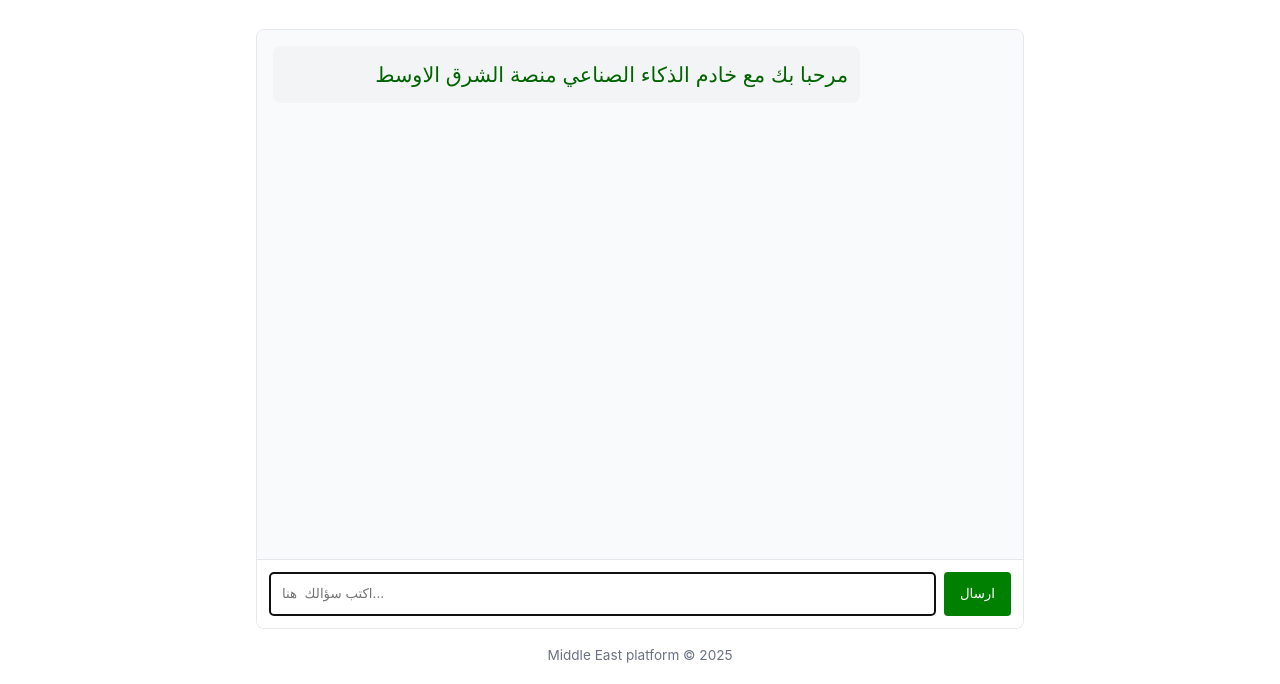
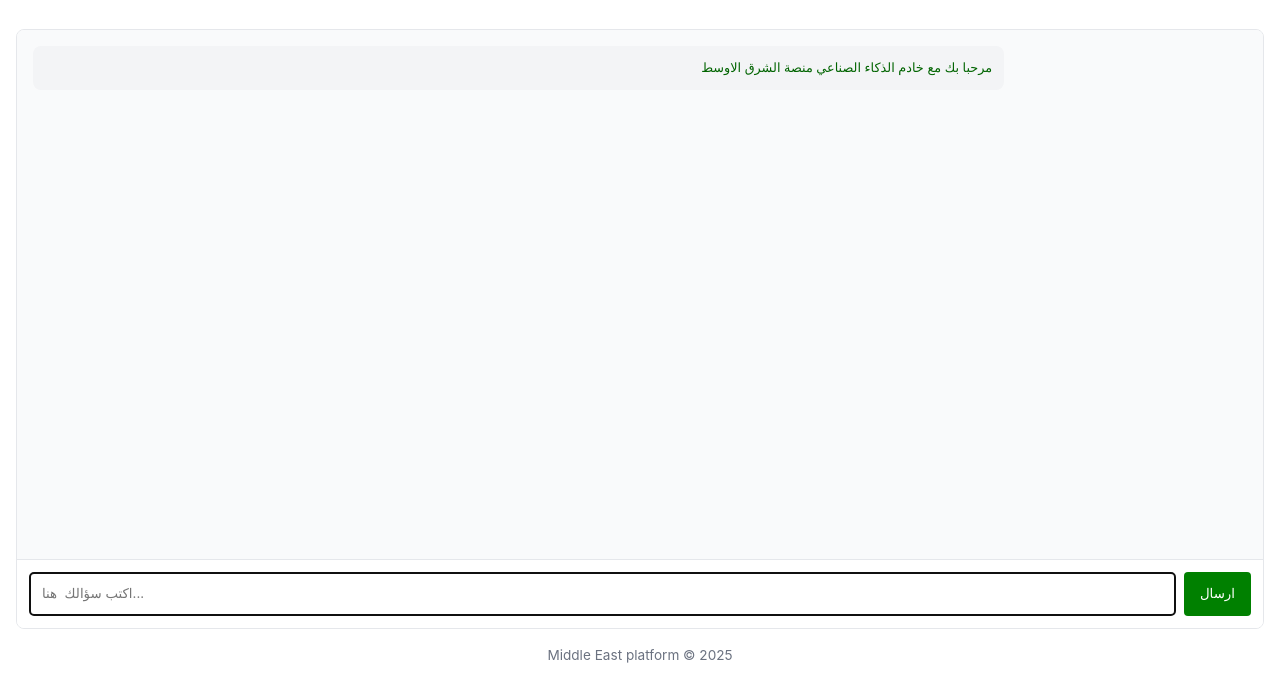
Before and after one commit to devlopernoor/llm-chat-v1, a website: page public/index.html in a window 1280 px wide. Shown: the part 116-800 px from the top of the page. Drawn offline with Linux system fonts and the light colour scheme.

Commit message:
Update index.html

```diff
--- a/public/index.html
+++ b/public/index.html
@@ -28,7 +28,7 @@
 					Cantarell, sans-serif;
 				line-height: 1.6;
 				color: var(--text-color);
-				max-width: 800px;
+				max-width: auto;
 				margin: 0 auto;
 				padding: 1rem;
 			}
@@ -77,7 +77,7 @@
 				font-family:
 					-apple-system, BlinkMacSystemFont, "Segoe UI", Roboto, Oxygen, Ubuntu,
 					Cantarell, sans-serif;
-				font-size: 1.1rem;
+				 font-size: clamp(10px, 1vw, 14px);
 				color: darkblue;
 			}
 
@@ -89,7 +89,7 @@
 				font-family:
 					-apple-system, BlinkMacSystemFont, "Segoe UI", Roboto, Oxygen, Ubuntu,
 					Cantarell, sans-serif;
-				font-size: 1.3rem;
+				 font-size: clamp(12px, 1vw, 16px);
 				color: darkgreen;
 			}
 
```
